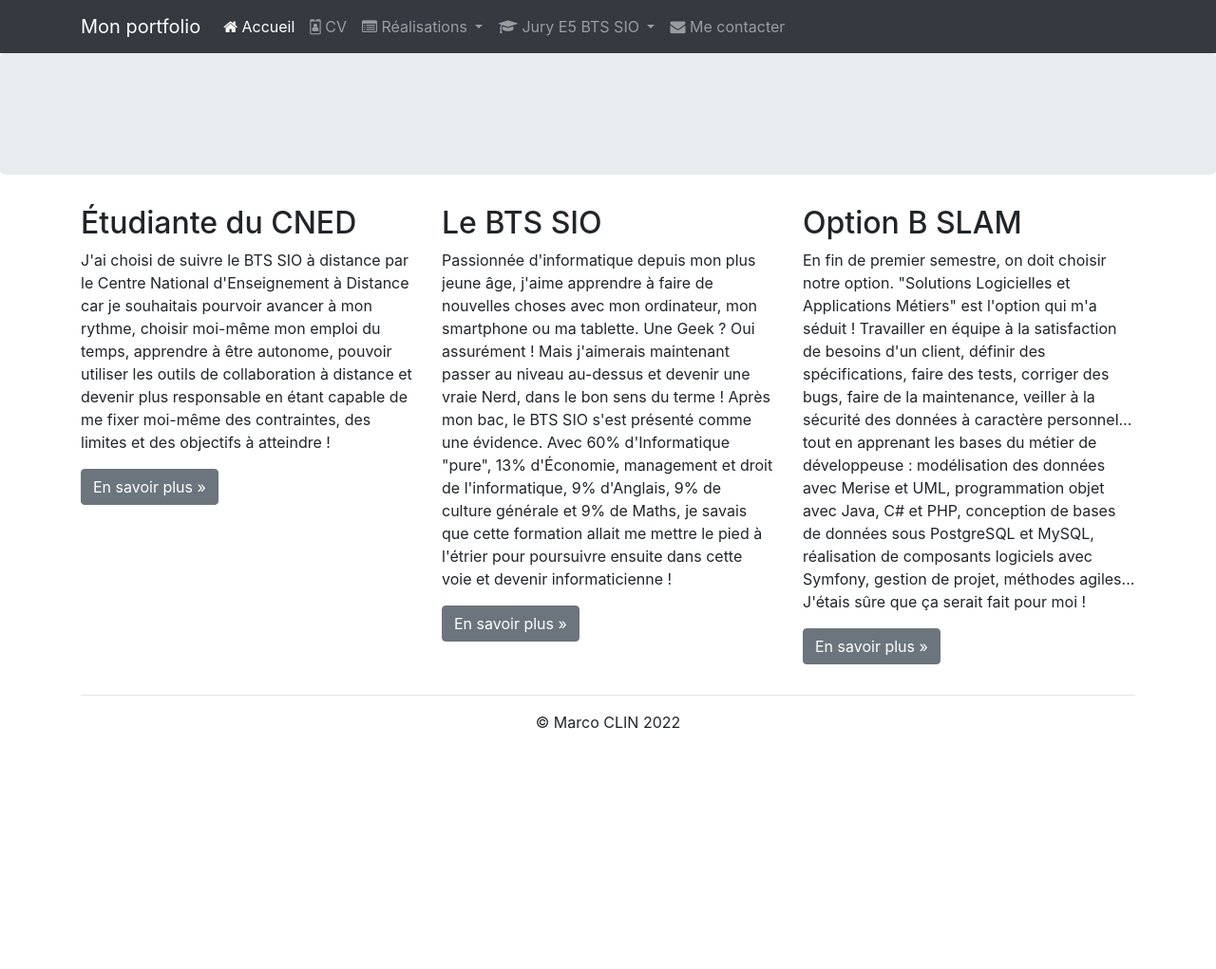
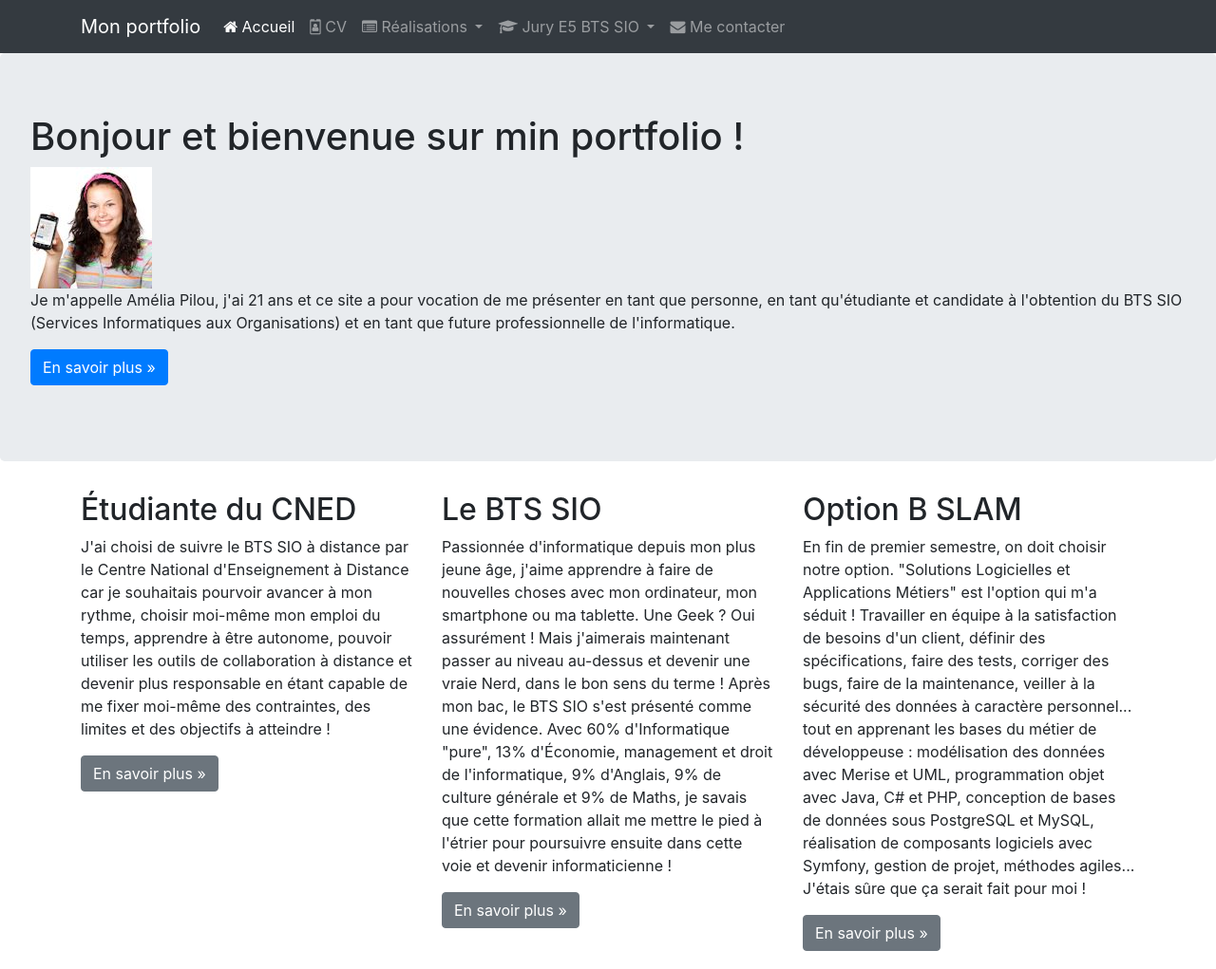
Before and after one commit to M3rwin/portfolio, a plain HTML site: page index.html in a window 1280 px wide. Shown: the top 1021 px of the page at 95% size. Before the commit the page ends 800 px from the top, so only its background shows below. Drawn offline with nearby package versions, Linux system fonts and the light colour scheme.

Commit message:
Amélioration de la page d'accueil.

```diff
--- a/index.html
+++ b/index.html
@@ -121,7 +121,22 @@
 
 
 
-        <div class="jumbotron"></div> <!-- Emplacement pour le contenu principal de la page -->
+        <div class="jumbotron"><h1 class="bvn">Bonjour et bienvenue sur min portfolio !</h1>
+
+            <div class="presentation">
+                <img alt="photo de profil" src="images/AmeliaPilou.jpg">
+                <div class="bio">
+                    <p>Je m'appelle Amélia Pilou, j'ai 21 ans et ce site a pour vocation de me présenter en tant que personne, en tant qu'étudiante et candidate à l'obtention du BTS SIO (Services Informatiques aux Organisations) et en tant que future professionnelle de l'informatique.</p>
+
+
+
+                    <p><a class="btn btn-primary brn-lg" href="https://www.onisep.fr/Ressources/Univers-Fo
+                          rmation/Formations/Post-bac/bts-services-informatiques-aux-organisations-op
+                          tion-b-solutions-logicielles-et-applications-metiers" target="_blank"
+                          role="button">En savoir plus »</a>
+                </div>
+            </div>
+        </div> <!-- Emplacement pour le contenu principal de la page -->
 
 
 
```
